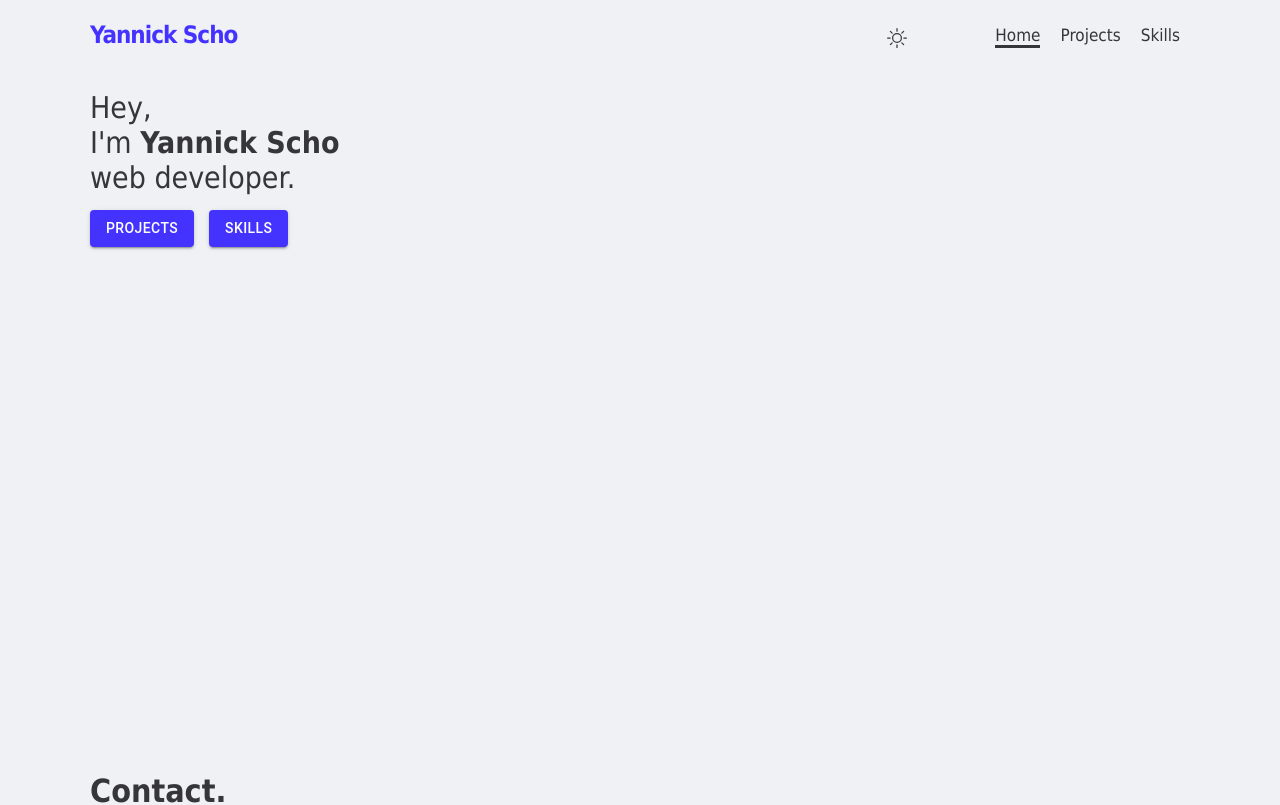
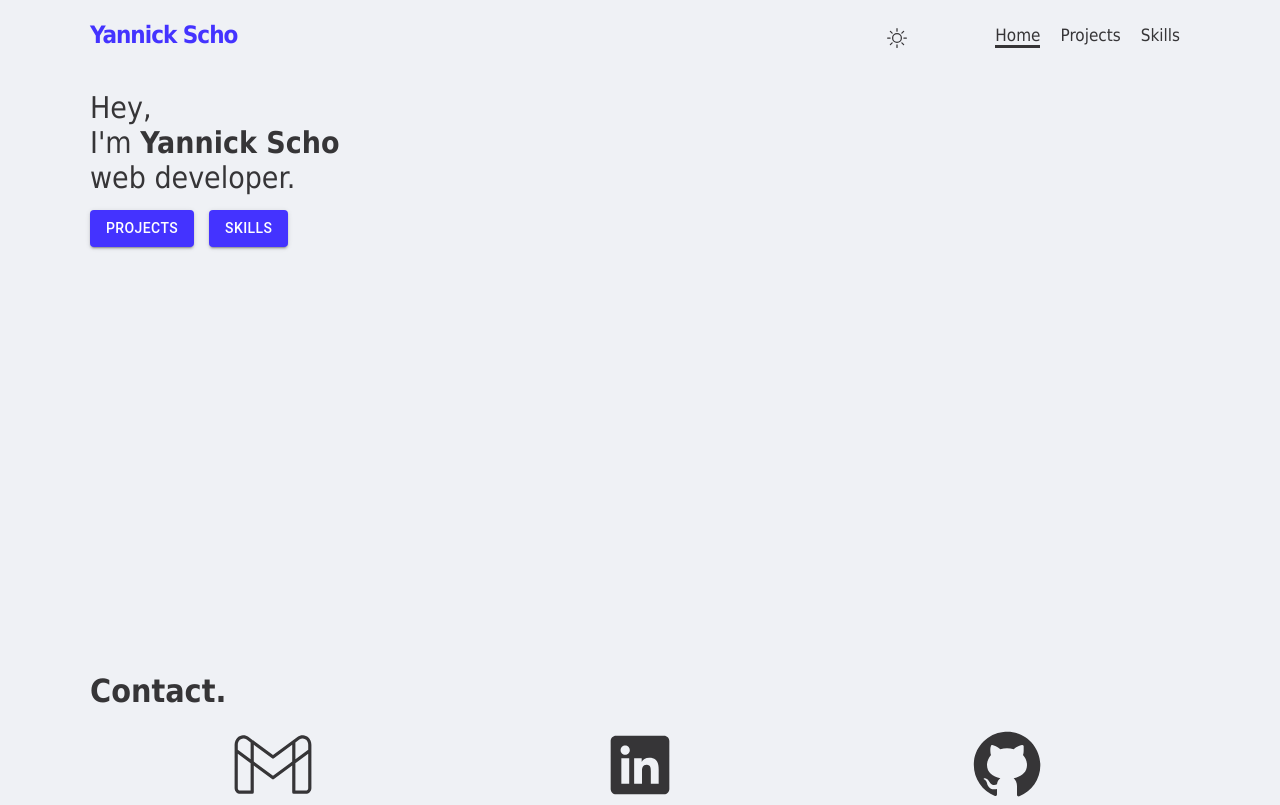
Before and after one commit to schoyannick/portfolio, a Next.js app: page / in a window 1280 px wide. Shown: the top 805 px of the page. Built offline with nearby package versions, Linux system fonts and the light colour scheme.

Commit message:
:lipstick: Update main wrapper min-height

```diff
--- a/src/components/global-wrapper/StypedGlobalWrapper.ts
+++ b/src/components/global-wrapper/StypedGlobalWrapper.ts
@@ -18,7 +18,7 @@ export const StyledGlobalWrapperContent = styled.div`
     max-width: 1100px;
     width: calc(100% - 40px);
     animation: fadeIn .3s linear;
-    min-height: calc(100vh - 150px);
+    min-height: calc(100vh - 250px);
 
     @keyframes fadeIn {
         0% {
--- a/src/components/header/burger-badge/BurgerBadge.tsx
+++ b/src/components/header/burger-badge/BurgerBadge.tsx
@@ -1,5 +1,5 @@
 import React, { useRef , useState } from 'react';
-import {GiHamburgerMenu} from 'react-icons/gi';
+import { GiHamburgerMenu } from 'react-icons/gi';
 import { useDispatch, useSelector } from 'react-redux';
 import { setIsOverlayShown } from '../../../redux/app/actions';
 import { getIsOverlayShown } from '../../../redux/app/selectors';
```
